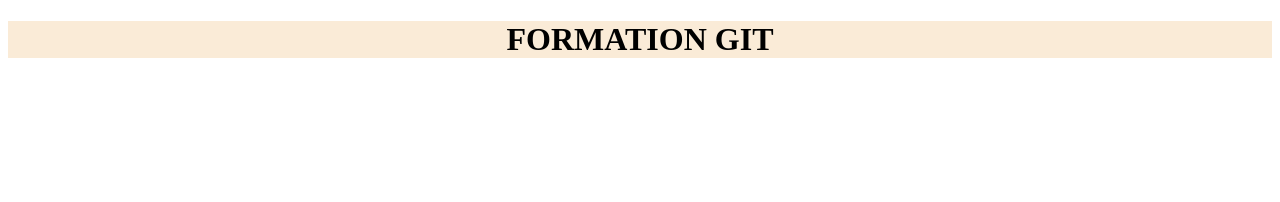
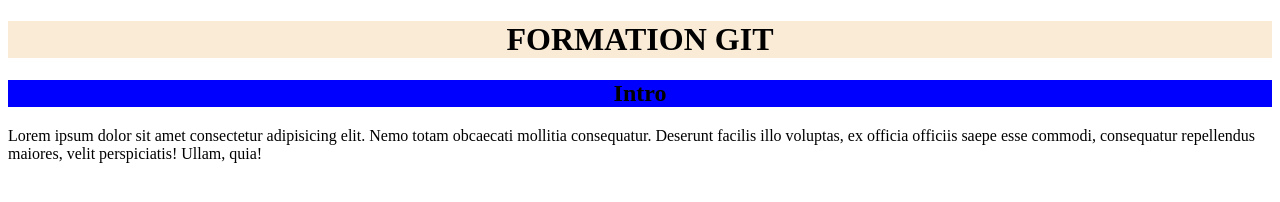
Before and after one commit to beza164/mon-site-web, a plain HTML site: page index.html in a window 1280 px wide. Drawn offline with Linux system fonts and the light colour scheme.

Commit message:
mon commit 2

```diff
--- a/index.html
+++ b/index.html
@@ -9,5 +9,8 @@
 </head>
 <body>
     <h1>FORMATION GIT</h1>
+    <h2>Intro</h2>
+<p> Lorem ipsum dolor sit amet consectetur adipisicing elit. Nemo totam obcaecati mollitia consequatur. Deserunt facilis illo voluptas, ex officia officiis saepe esse commodi, consequatur repellendus maiores, velit perspiciatis! Ullam, quia!
+</p>
 </body>
 </html>
--- a/style.css
+++ b/style.css
@@ -2,3 +2,7 @@ h1{
     text-align: center;
     background-color: antiquewhite;
 }
+h2{
+    text-align: center;
+    background-color: blue;
+}
```
